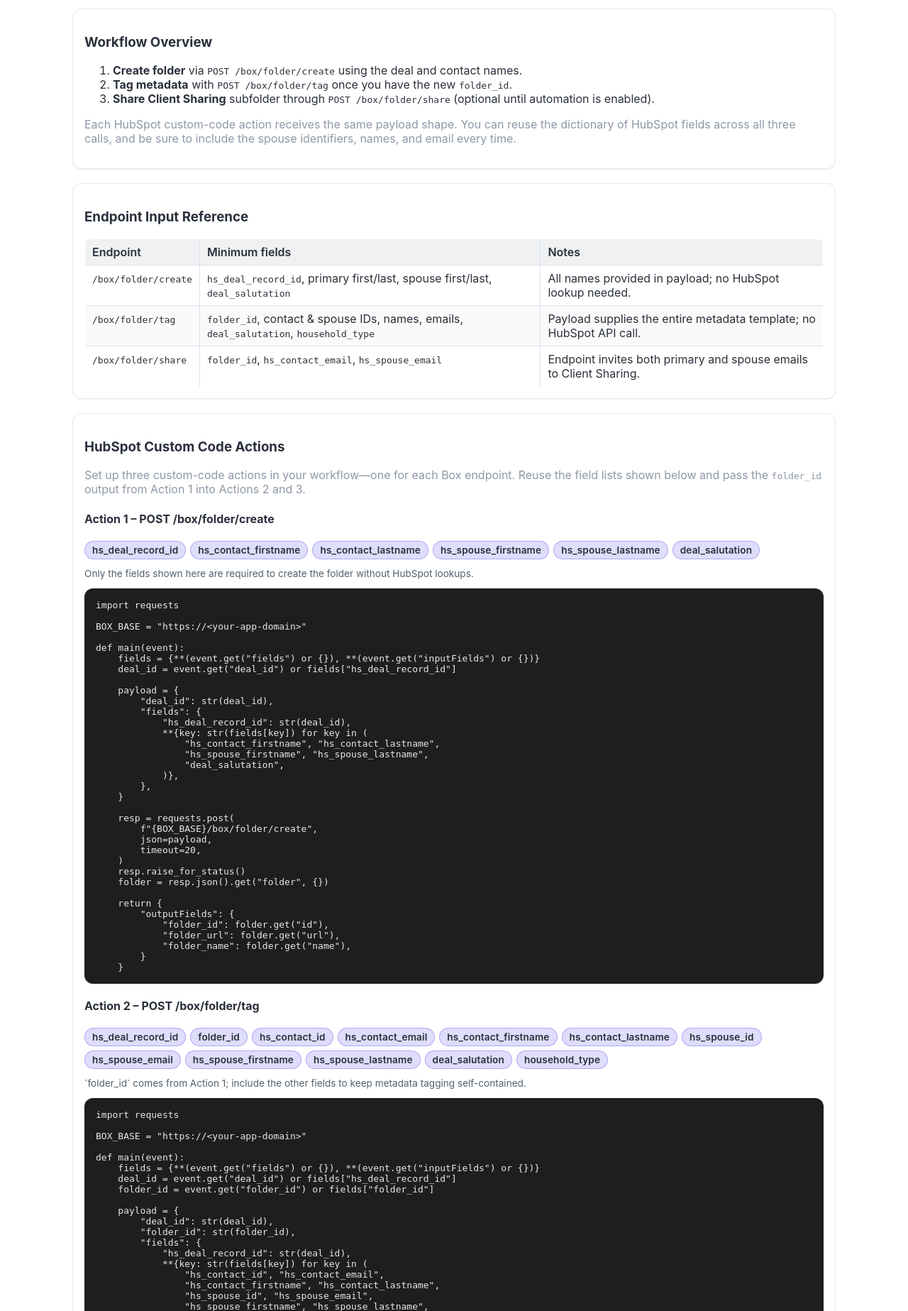
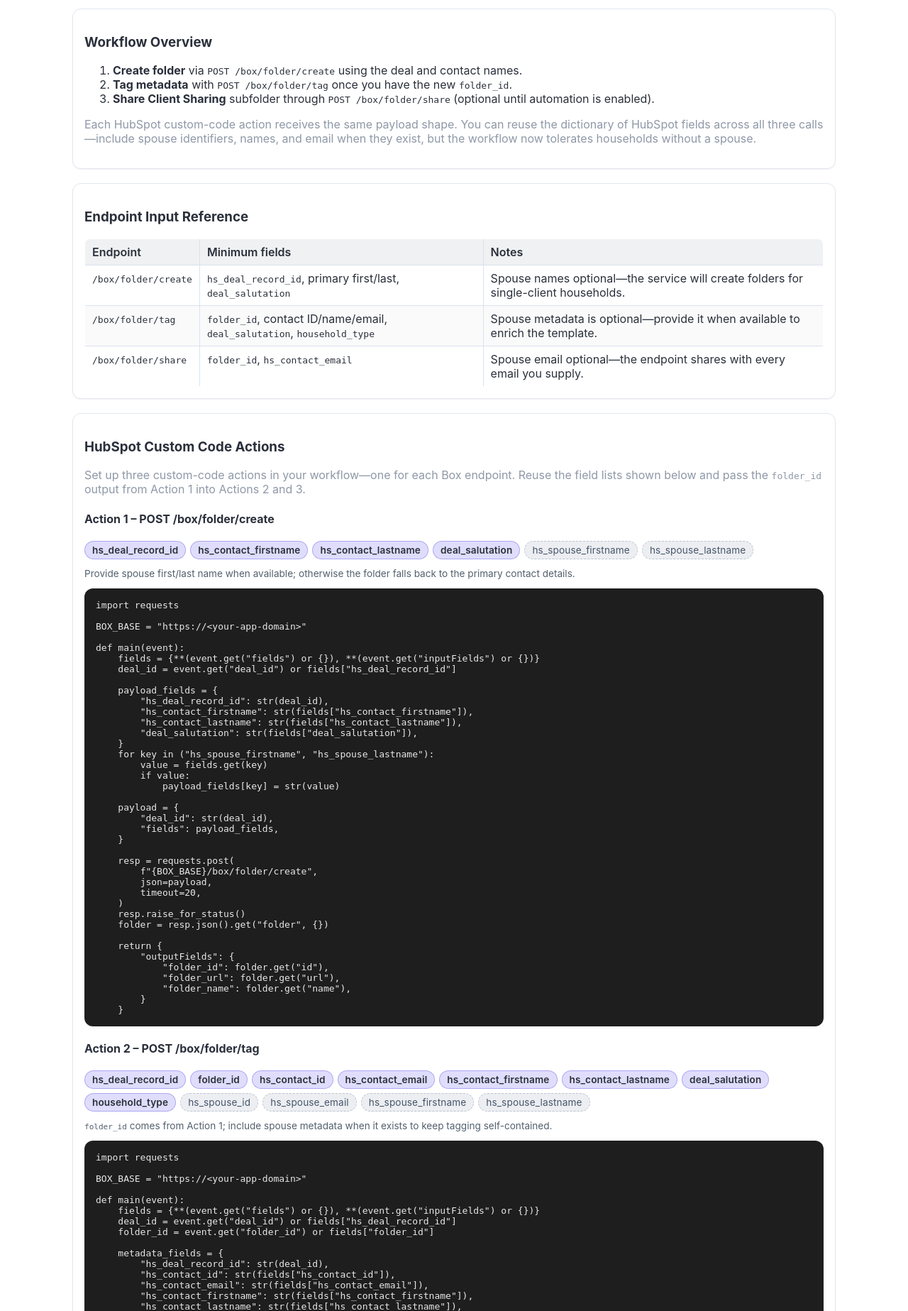
Before and after one commit to Pivot-Wealth-Digital/adviser_allocation, a Flask app: page /workflows/box-details in a window 1280 px wide. Shown: the part 77-1924 px from the top of the page at 71% size. Run offline with Flask 3, Linux system fonts and the light colour scheme; the visitor is signed in with stand-in values (Sample User, id 1).

Commit message:
Make spouse metadata optional

```diff
--- a/api/box_routes.py
+++ b/api/box_routes.py
@@ -91,10 +91,6 @@ REQUIRED_METADATA_PAYLOAD_FIELDS = [
     "hs_contact_firstname",
     "hs_contact_lastname",
     "hs_contact_email",
-    "hs_spouse_id",
-    "hs_spouse_firstname",
-    "hs_spouse_lastname",
-    "hs_spouse_email",
     "deal_salutation",
     "household_type",
 ]
@@ -104,8 +100,6 @@ REQUIRED_METADATA_TEMPLATE_FIELDS = {
     "household_type",
     "primary_contact_id",
     "primary_contact_link",
-    "hs_spouse_id",
-    "spouse_contact_link",
 }
 
 
@@ -539,22 +533,6 @@ def box_folder_create_only():
             400,
         )
 
-    spouse_first = (_extract_payload_value(payload, "hs_spouse_firstname") or "").strip()
-    spouse_last = (_extract_payload_value(payload, "hs_spouse_lastname") or "").strip()
-    if not (spouse_first and spouse_last):
-        logger.error(
-            "Create folder request for deal %s missing spouse first/last name", deal_id
-        )
-        return (
-            jsonify(
-                {
-                    "message": "Spouse first and last name are required",
-                    "missing": ["hs_spouse_firstname", "hs_spouse_lastname"],
-                }
-            ),
-            400,
-        )
-
     logger.info(
         "Create-only Box folder request for deal %s (override=%s, metadata_fields=%s)",
         deal_id,
@@ -740,11 +718,7 @@ def box_folder_share_client_subfolder():
     raw_emails = payload.get("emails")
     deal_id = _resolve_deal_id(payload)
 
-    required_payload_fields = [
-        "folder_id",
-        "hs_contact_email",
-        "hs_spouse_email",
-    ]
+    required_payload_fields = ["hs_contact_email"]
     missing_payload_fields = [
         key for key in required_payload_fields if not _extract_payload_value(payload, key)
     ]
--- a/templates/workflows_box_details.html
+++ b/templates/workflows_box_details.html
@@ -20,7 +20,7 @@
     <li><strong>Tag metadata</strong> with <code>POST /box/folder/tag</code> once you have the new <code>folder_id</code>.</li>
     <li><strong>Share Client Sharing</strong> subfolder through <code>POST /box/folder/share</code> (optional until automation is enabled).</li>
   </ol>
-  <p class="muted">Each HubSpot custom-code action receives the same payload shape. You can reuse the dictionary of HubSpot fields across all three calls, and be sure to include the spouse identifiers, names, and email every time.</p>
+  <p class="muted">Each HubSpot custom-code action receives the same payload shape. You can reuse the dictionary of HubSpot fields across all three calls—include spouse identifiers, names, and email when they exist, but the workflow now tolerates households without a spouse.</p>
 </div>
 
 <div class="card">
@@ -36,18 +36,18 @@
     <tbody>
       <tr>
         <td><code>/box/folder/create</code></td>
-        <td><code>hs_deal_record_id</code>, primary first/last, spouse first/last, <code>deal_salutation</code></td>
-        <td>All names provided in payload; no HubSpot lookup needed.</td>
+        <td><code>hs_deal_record_id</code>, primary first/last, <code>deal_salutation</code></td>
+        <td>Spouse names optional—the service will create folders for single-client households.</td>
       </tr>
       <tr>
         <td><code>/box/folder/tag</code></td>
-        <td><code>folder_id</code>, contact &amp; spouse IDs, names, emails, <code>deal_salutation</code>, <code>household_type</code></td>
-        <td>Payload supplies the entire metadata template; no HubSpot API call.</td>
+        <td><code>folder_id</code>, contact ID/name/email, <code>deal_salutation</code>, <code>household_type</code></td>
+        <td>Spouse metadata is optional—provide it when available to enrich the template.</td>
       </tr>
       <tr>
         <td><code>/box/folder/share</code></td>
-        <td><code>folder_id</code>, <code>hs_contact_email</code>, <code>hs_spouse_email</code></td>
-        <td>Endpoint invites both primary and spouse emails to Client Sharing.</td>
+        <td><code>folder_id</code>, <code>hs_contact_email</code></td>
+        <td>Spouse email optional—the endpoint shares with every email you supply.</td>
       </tr>
     </tbody>
   </table>
@@ -62,11 +62,11 @@
     <span class="chip-required">hs_deal_record_id</span>
     <span class="chip-required">hs_contact_firstname</span>
     <span class="chip-required">hs_contact_lastname</span>
-    <span class="chip-required">hs_spouse_firstname</span>
-    <span class="chip-required">hs_spouse_lastname</span>
     <span class="chip-required">deal_salutation</span>
+    <span class="chip-optional">hs_spouse_firstname</span>
+    <span class="chip-optional">hs_spouse_lastname</span>
   </div>
-  <p class="field-note">Only the fields shown here are required to create the folder without HubSpot lookups.</p>
+  <p class="field-note">Provide spouse first/last name when available; otherwise the folder falls back to the primary contact details.</p>
   <pre class="code-block"><code>import requests
 
 BOX_BASE = &quot;https://&lt;your-app-domain&gt;&quot;
@@ -75,16 +75,20 @@ def main(event):
     fields = {**(event.get(&quot;fields&quot;) or {}), **(event.get(&quot;inputFields&quot;) or {})}
     deal_id = event.get(&quot;deal_id&quot;) or fields[&quot;hs_deal_record_id&quot;]
 
+    payload_fields = {
+        &quot;hs_deal_record_id&quot;: str(deal_id),
+        &quot;hs_contact_firstname&quot;: str(fields[&quot;hs_contact_firstname&quot;]),
+        &quot;hs_contact_lastname&quot;: str(fields[&quot;hs_contact_lastname&quot;]),
+        &quot;deal_salutation&quot;: str(fields[&quot;deal_salutation&quot;]),
+    }
+    for key in (&quot;hs_spouse_firstname&quot;, &quot;hs_spouse_lastname&quot;):
+        value = fields.get(key)
+        if value:
+            payload_fields[key] = str(value)
+
     payload = {
         &quot;deal_id&quot;: str(deal_id),
-        &quot;fields&quot;: {
-            &quot;hs_deal_record_id&quot;: str(deal_id),
-            **{key: str(fields[key]) for key in (
-                &quot;hs_contact_firstname&quot;, &quot;hs_contact_lastname&quot;,
-                &quot;hs_spouse_firstname&quot;, &quot;hs_spouse_lastname&quot;,
-                &quot;deal_salutation&quot;,
-            )},
-        },
+        &quot;fields&quot;: payload_fields,
     }
 
     resp = requests.post(
@@ -111,14 +115,14 @@ def main(event):
     <span class="chip-required">hs_contact_email</span>
     <span class="chip-required">hs_contact_firstname</span>
     <span class="chip-required">hs_contact_lastname</span>
-    <span class="chip-required">hs_spouse_id</span>
-    <span class="chip-required">hs_spouse_email</span>
-    <span class="chip-required">hs_spouse_firstname</span>
-    <span class="chip-required">hs_spouse_lastname</span>
     <span class="chip-required">deal_salutation</span>
     <span class="chip-required">household_type</span>
+    <span class="chip-optional">hs_spouse_id</span>
+    <span class="chip-optional">hs_spouse_email</span>
+    <span class="chip-optional">hs_spouse_firstname</span>
+    <span class="chip-optional">hs_spouse_lastname</span>
   </div>
-  <p class="field-note">`folder_id` comes from Action 1; include the other fields to keep metadata tagging self-contained.</p>
+  <p class="field-note"><code>folder_id</code> comes from Action 1; include spouse metadata when it exists to keep tagging self-contained.</p>
   <pre class="code-block"><code>import requests
 
 BOX_BASE = &quot;https://&lt;your-app-domain&gt;&quot;
@@ -128,19 +132,29 @@ def main(event):
     deal_id = event.get(&quot;deal_id&quot;) or fields[&quot;hs_deal_record_id&quot;]
     folder_id = event.get(&quot;folder_id&quot;) or fields[&quot;folder_id&quot;]
 
+    metadata_fields = {
+        &quot;hs_deal_record_id&quot;: str(deal_id),
+        &quot;hs_contact_id&quot;: str(fields[&quot;hs_contact_id&quot;]),
+        &quot;hs_contact_email&quot;: str(fields[&quot;hs_contact_email&quot;]),
+        &quot;hs_contact_firstname&quot;: str(fields[&quot;hs_contact_firstname&quot;]),
+        &quot;hs_contact_lastname&quot;: str(fields[&quot;hs_contact_lastname&quot;]),
+        &quot;deal_salutation&quot;: str(fields[&quot;deal_salutation&quot;]),
+        &quot;household_type&quot;: str(fields[&quot;household_type&quot;]),
+    }
+    for key in (
+        &quot;hs_spouse_id&quot;,
+        &quot;hs_spouse_email&quot;,
+        &quot;hs_spouse_firstname&quot;,
+        &quot;hs_spouse_lastname&quot;,
+    ):
+        value = fields.get(key)
+        if value:
+            metadata_fields[key] = str(value)
+
     payload = {
         &quot;deal_id&quot;: str(deal_id),
         &quot;folder_id&quot;: str(folder_id),
-        &quot;fields&quot;: {
-            &quot;hs_deal_record_id&quot;: str(deal_id),
-            **{key: str(fields[key]) for key in (
-                &quot;hs_contact_id&quot;, &quot;hs_contact_email&quot;,
-                &quot;hs_contact_firstname&quot;, &quot;hs_contact_lastname&quot;,
-                &quot;hs_spouse_id&quot;, &quot;hs_spouse_email&quot;,
-                &quot;hs_spouse_firstname&quot;, &quot;hs_spouse_lastname&quot;,
-                &quot;deal_salutation&quot;, &quot;household_type&quot;,
-            )},
-        },
+        &quot;fields&quot;: metadata_fields,
     }
 
     resp = requests.post(
@@ -161,9 +175,9 @@ def main(event):
   <div class="field-chips">
     <span class="chip-required">folder_id</span>
     <span class="chip-required">hs_contact_email</span>
-    <span class="chip-required">hs_spouse_email</span>
+    <span class="chip-optional">hs_spouse_email</span>
   </div>
-  <p class="field-note">Provide both contact and spouse emails so the Client Sharing subfolder can be shared without additional lookups.</p>
+  <p class="field-note">Share with as many emails as you provide—add the spouse address only when one exists.</p>
   <pre class="code-block"><code>import requests
 
 BOX_BASE = &quot;https://&lt;your-app-domain&gt;&quot;
@@ -172,14 +186,26 @@ def main(event):
     fields = {**(event.get(&quot;fields&quot;) or {}), **(event.get(&quot;inputFields&quot;) or {})}
     folder_id = event.get(&quot;folder_id&quot;) or fields[&quot;folder_id&quot;]
     emails = [
-        fields[name]
-        for name in (&quot;hs_contact_email&quot;, &quot;hs_spouse_email&quot;)
-        if fields.get(name)
+        value
+        for value in (
+            fields.get(&quot;hs_contact_email&quot;),
+            fields.get(&quot;hs_spouse_email&quot;),
+        )
+        if value
     ]
+
+    payload = {
+        &quot;folder_id&quot;: str(folder_id),
+        &quot;emails&quot;: emails,
+    }
+    if fields.get(&quot;hs_contact_email&quot;):
+        payload[&quot;hs_contact_email&quot;] = str(fields[&quot;hs_contact_email&quot;])
+    if fields.get(&quot;hs_spouse_email&quot;):
+        payload[&quot;hs_spouse_email&quot;] = str(fields[&quot;hs_spouse_email&quot;])
 
     resp = requests.post(
         f&quot;{BOX_BASE}/box/folder/share&quot;,
-        json={&quot;folder_id&quot;: str(folder_id), &quot;emails&quot;: emails},
+        json=payload,
         timeout=20,
     )
     resp.raise_for_status()
@@ -197,7 +223,7 @@ def main(event):
   <ul>
     <li><code>hs_deal_record_id</code></li>
     <li><code>hs_contact_id</code>, <code>hs_contact_email</code>, first/last name</li>
-    <li>Spouse fields (<code>hs_spouse_id</code>, <code>hs_spouse_email</code>, first/last name)</li>
+    <li>Spouse fields (<code>hs_spouse_id</code>, <code>hs_spouse_email</code>, first/last name) <em>(optional)</em></li>
     <li><code>deal_salutation</code>, <code>household_type</code></li>
   </ul>
   <div class="actions">
@@ -228,6 +254,11 @@ def main(event):
     background: rgba(79, 70, 229, 0.18);
     border: 1px solid rgba(79, 70, 229, 0.35);
     font-weight: 600;
+  }
+  .field-chips .chip-optional {
+    background: rgba(148, 163, 184, 0.18);
+    border: 1px dashed rgba(148, 163, 184, 0.55);
+    color: #475569;
   }
   .field-note {
     margin: 4px 0 12px;
```
Also changed, not shown: templates/box_folder_create.html (+61 -35 lines).
